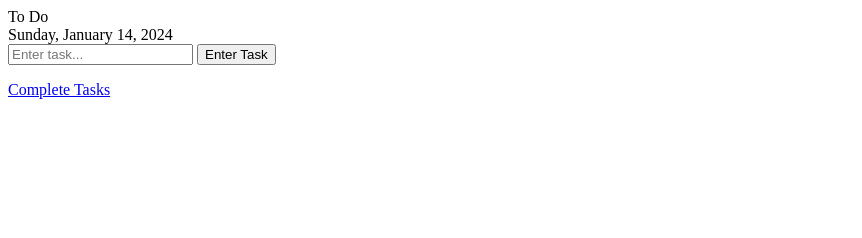
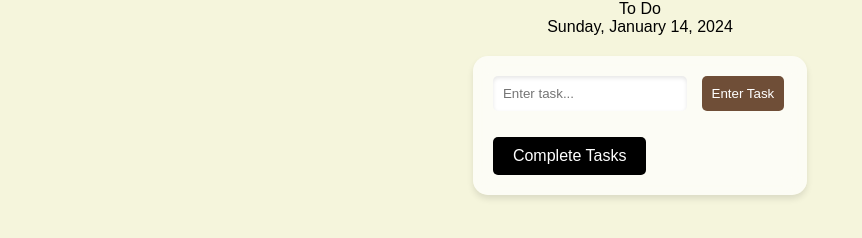
Before and after one commit to simplyjsp/todoapp, a plain HTML site: page index.html in a window 1280 px wide. Shown: the whole page, without its empty margins (0-862 px from the left). Drawn offline with Linux system fonts and the light colour scheme.

Commit message:
Update index.html

```diff
--- a/index.html
+++ b/index.html
@@ -4,8 +4,10 @@
     <meta charset="UTF-8">
     <meta name="viewport" content="width=device-width, initial-scale=1.0">
     <title>To Do App</title>
+        <link rel="stylesheet" href="index.css">
+
     <style>
- <link rel="stylesheet" href="index.css">    </style>
+   </style>
 </head>
 <body>
     <div class="header">
```
